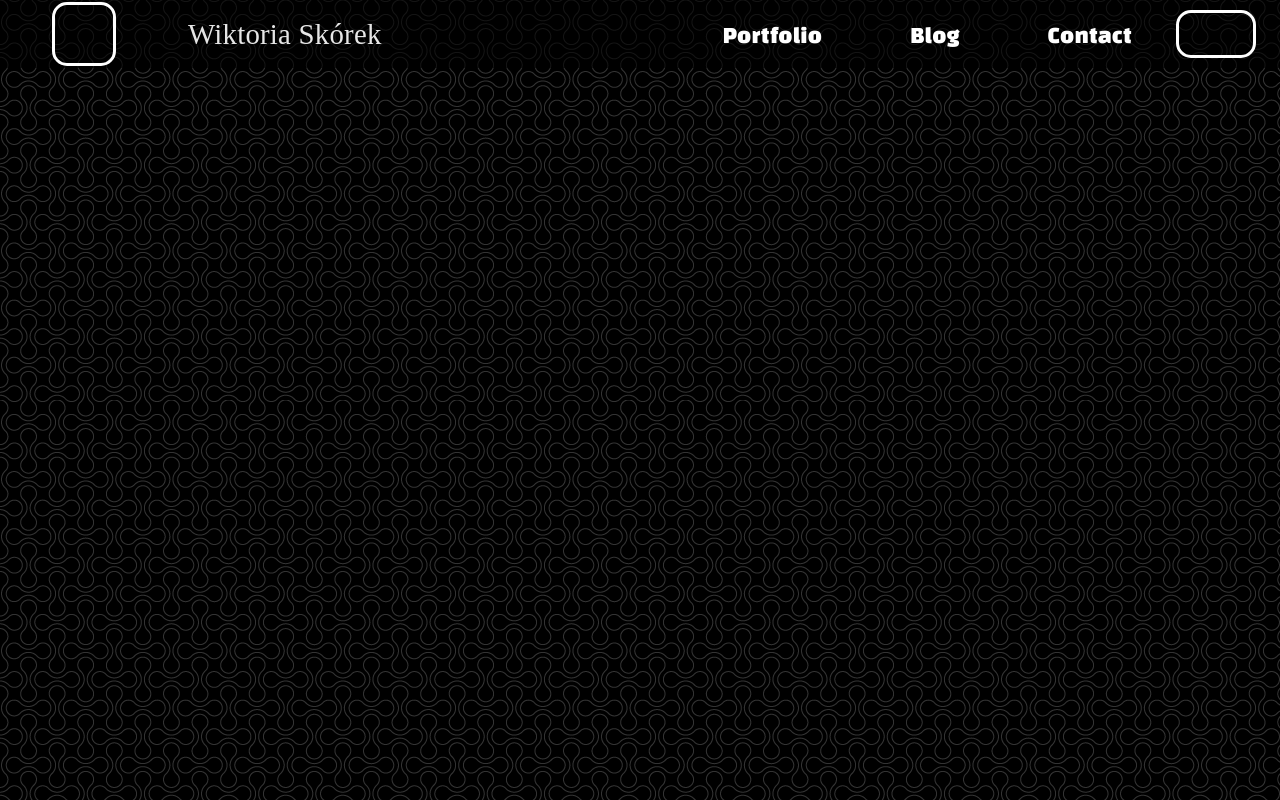
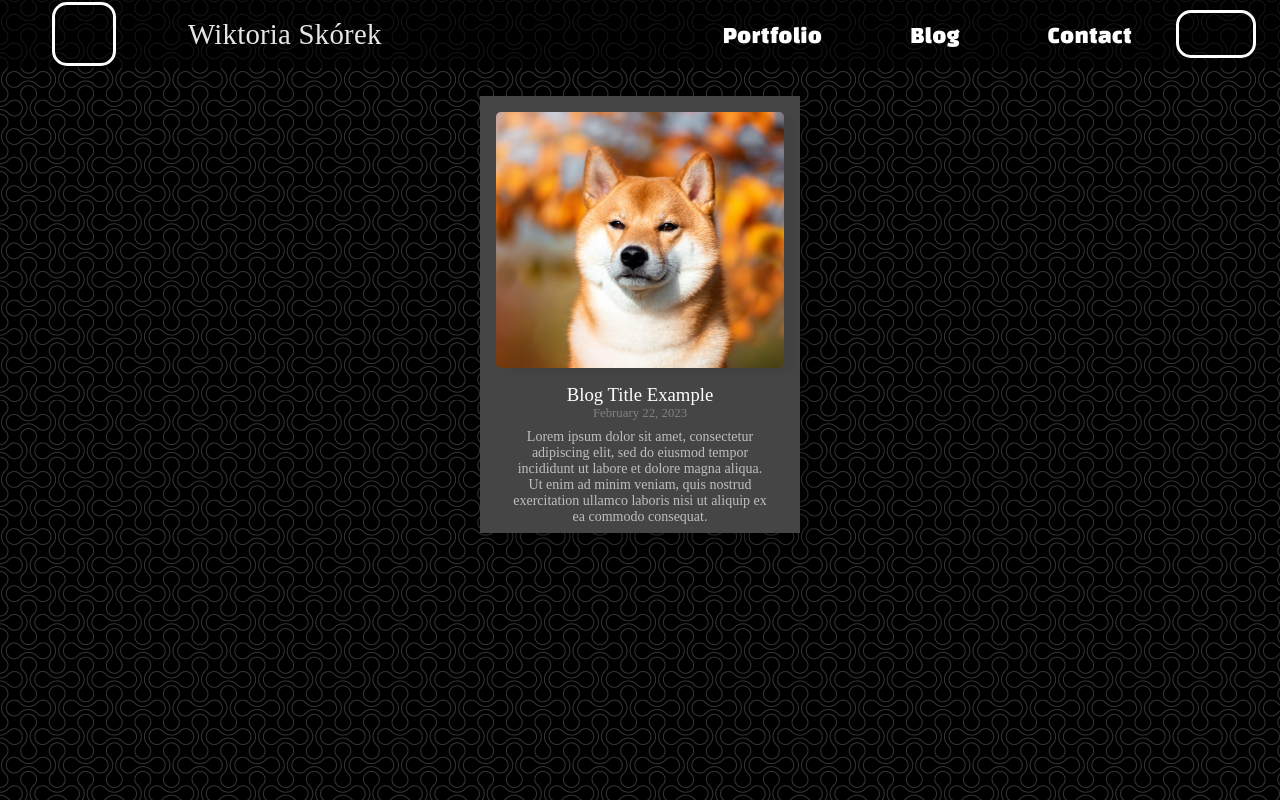
Before and after one commit to s-jez/Portfolio-3DArist, a React (Create React App) app: page /blog/post/1 in a window 1280 px wide. Built offline with nearby package versions, Linux system fonts and the light colour scheme; a web font is replaced by a local one.

Commit message:
Get blog card by id.

```diff
--- a/src/pages/Blog/Card/BlogCard.tsx
+++ b/src/pages/Blog/Card/BlogCard.tsx
@@ -1,6 +1,6 @@
-import { BlogPost } from "../Container/Blog";
 import styles from "./BlogCard.module.css";
 import { useNavigate } from "react-router-dom";
+import { BlogPost } from "../utils/blog";
 
 const BlogCard = ({ id, image, title, date, description }: BlogPost) => {
   const navigate = useNavigate();
@@ -8,7 +8,7 @@ const BlogCard = ({ id, image, title, date, description }: BlogPost) => {
     navigate(`/blog/post/${id}`);
   };
   return (
-    <div className={styles["card"]} key={id}>
+    <div className={styles["card"]} key={id} onClick={() => handleClick(id)}>
       <img src={image} className={styles["card__img"]} alt={title} />
       <h3 className={styles["card__title"]}>{title}</h3>
       <div className={styles["card__article"]}>
--- a/src/pages/Blog/Card/Container/BlogCards.tsx
+++ b/src/pages/Blog/Card/Container/BlogCards.tsx
@@ -1,9 +1,10 @@
-import { BlogPost } from "../../Container/Blog";
+import { BlogPost } from "pages/Blog/utils/blog";
 import BlogCard from "../BlogCard";
 
 import styles from "./BlogCard.module.css";
 
 interface IBlogCards {
+  id: string | undefined;
   blogPosts: BlogPost[];
 }
 
@@ -11,8 +12,28 @@ const renderBlogCards = (blogPosts: BlogPost[]) => {
   return blogPosts.map((post) => <BlogCard key={post.id} {...post} />);
 };
 
-const BlogCards = ({ blogPosts }: IBlogCards) => {
-  return <div className={styles.blog}>{renderBlogCards(blogPosts)}</div>;
+const BlogCards = ({ blogPosts, id }: IBlogCards) => {
+  const card = blogPosts.find(
+    (post) => post.id === Number.parseInt(id as string)
+  );
+  console.log(card);
+  if (!card) {
+    return <div className={styles.blog}>{renderBlogCards(blogPosts)}</div>;
+  } else {
+    return (
+      <div className={styles.blog}>
+        {renderBlogCards([
+          {
+            id: card.id,
+            title: card.title,
+            image: card.image,
+            date: card.date,
+            description: card.description,
+          },
+        ])}
+      </div>
+    );
+  }
 };
 
 export default BlogCards;
--- a/src/pages/Blog/Container/Blog.tsx
+++ b/src/pages/Blog/Container/Blog.tsx
@@ -2,44 +2,8 @@ import { Container } from "@mui/material";
 import Navbar from "components/Navbar/Navbar";
 import React from "react";
 import BlogCards from "../Card/Container/BlogCards";
-
-import image from "../../../assets/shiba.jpeg";
 import SearchBar from "../Card/SearchBar/SearchBar";
-
-export interface BlogPost {
-  id: number;
-  title: string;
-  image: string;
-  date: string;
-  description: string;
-}
-
-const blogPosts: BlogPost[] = [
-  {
-    id: 1,
-    title: "Blog Title Example",
-    image: image,
-    date: "February 22, 2023",
-    description:
-      "Lorem ipsum dolor sit amet, consectetur adipiscing elit, sed do eiusmod tempor incididunt ut labore et dolore magna aliqua. Ut enim ad minim veniam, quis nostrud exercitation ullamco laboris nisi ut aliquip ex ea commodo consequat.",
-  },
-  {
-    id: 2,
-    title: "Siema!",
-    image: image,
-    date: "January 1, 2023",
-    description:
-      "Lorem ipsum dolor sit amet, consectetur adipiscing elit, sed do eiusmod tempor incididunt ut labore et dolore magna aliqua. Ut enim ad minim veniam, quis nostrud exercitation ullamco laboris nisi ut aliquip ex ea commodo consequat.",
-  },
-  {
-    id: 3,
-    title: "Witaj!",
-    image: image,
-    date: "March 1, 2023",
-    description:
-      "Lorem ipsum dolor sit amet, consectetur adipiscing elit, sed do eiusmod tempor incididunt ut labore et dolore magna aliqua. Ut enim ad minim veniam, quis nostrud exercitation ullamco laboris nisi ut aliquip ex ea commodo consequat.",
-  },
-];
+import { blogPosts } from "../utils/blog";
 
 const Blog = () => {
   return (
@@ -47,7 +11,7 @@ const Blog = () => {
       <Navbar />
       <Container style={{ paddingTop: "5rem" }}>
         <SearchBar />
-        <BlogCards blogPosts={blogPosts} />
+        <BlogCards blogPosts={blogPosts} id="" />
       </Container>
     </div>
   );
--- /dev/null
+++ b/src/pages/Blog/utils/blog.ts
@@ -0,0 +1,37 @@
+import image from "../../../assets/shiba.jpeg";
+
+export interface BlogPost {
+  id: number;
+  title: string;
+  image: string;
+  date: string;
+  description: string;
+}
+
+
+export const blogPosts: BlogPost[] = [
+  {
+    id: 1,
+    title: "Blog Title Example",
+    image: image,
+    date: "February 22, 2023",
+    description:
+      "Lorem ipsum dolor sit amet, consectetur adipiscing elit, sed do eiusmod tempor incididunt ut labore et dolore magna aliqua. Ut enim ad minim veniam, quis nostrud exercitation ullamco laboris nisi ut aliquip ex ea commodo consequat.",
+  },
+  {
+    id: 2,
+    title: "Siema!",
+    image: image,
+    date: "January 1, 2023",
+    description:
+      "Lorem ipsum dolor sit amet, consectetur adipiscing elit, sed do eiusmod tempor incididunt ut labore et dolore magna aliqua. Ut enim ad minim veniam, quis nostrud exercitation ullamco laboris nisi ut aliquip ex ea commodo consequat.",
+  },
+  {
+    id: 3,
+    title: "Witaj!",
+    image: image,
+    date: "March 1, 2023",
+    description:
+      "Lorem ipsum dolor sit amet, consectetur adipiscing elit, sed do eiusmod tempor incididunt ut labore et dolore magna aliqua. Ut enim ad minim veniam, quis nostrud exercitation ullamco laboris nisi ut aliquip ex ea commodo consequat.",
+  },
+];
--- a/src/pages/BlogPost/Container/BlogPostPage.tsx
+++ b/src/pages/BlogPost/Container/BlogPostPage.tsx
@@ -1,11 +1,18 @@
 import { Container } from "@mui/system";
 import Navbar from "components/Navbar/Navbar";
+import BlogCards from "pages/Blog/Card/Container/BlogCards";
+import { blogPosts } from "pages/Blog/utils/blog";
+import { useParams } from "react-router-dom";
 
 const BlogPostPage = () => {
+  const { id } = useParams();
+
   return (
     <div id="App">
       <Navbar />
-      <Container style={{ paddingTop: "5rem" }}></Container>
+      <Container style={{ paddingTop: "5rem" }}>
+        <BlogCards id={id?.toString()} blogPosts={blogPosts} />
+      </Container>
     </div>
   );
 };
```
